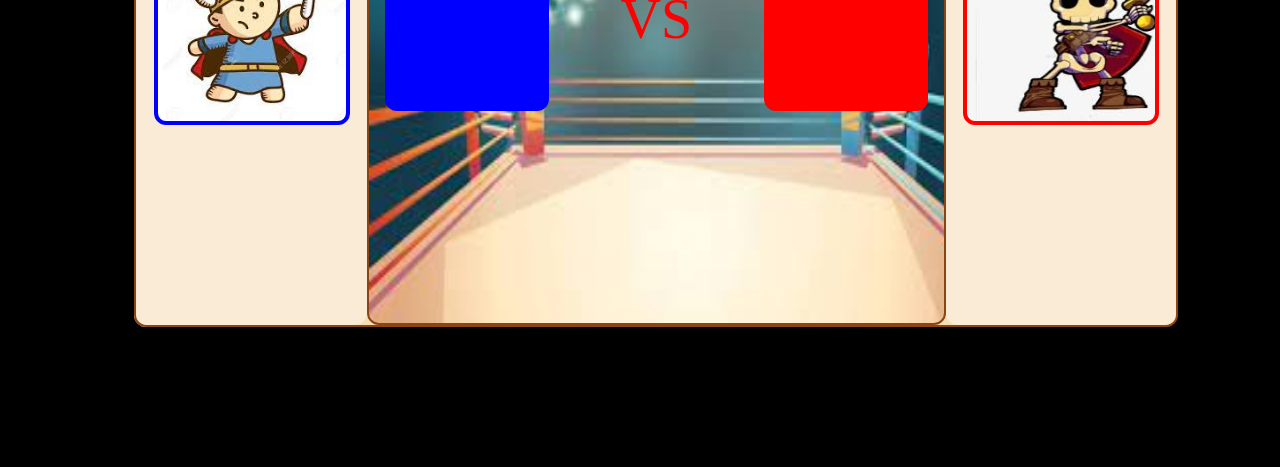
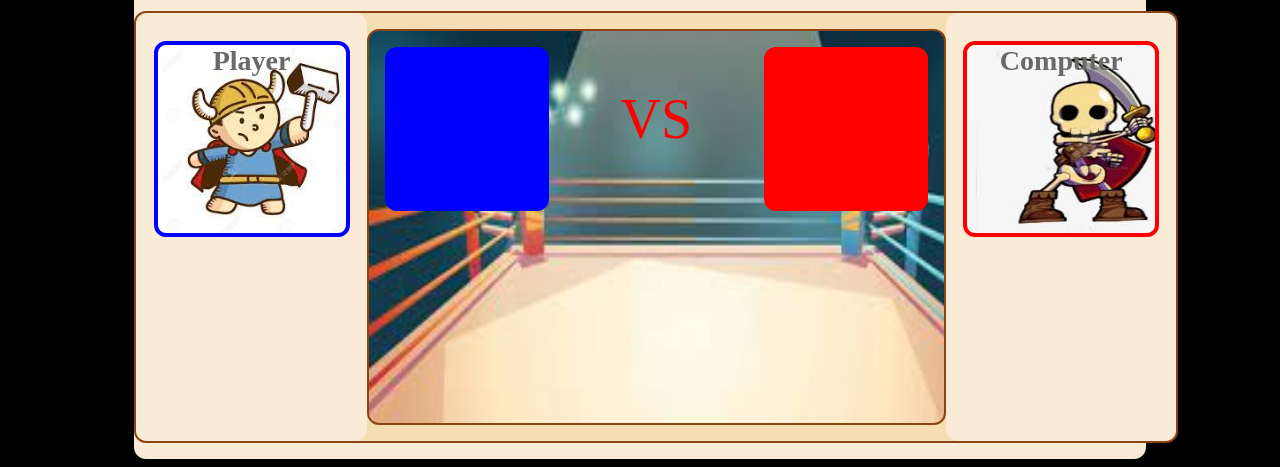
Before and after one commit to adamchappell00/rock-paper-scissors, a plain HTML site: page index.html in a window 1280 px wide. Shown: the part 769-1236 px from the top of the page. Before the commit the page ends 1104 px from the top, so only its background shows below. Drawn offline with nearby package versions, Linux system fonts and the light colour scheme.

Commit message:
added margins to some un-spaced elements

```diff
--- a/rps.css
+++ b/rps.css
@@ -32,7 +32,7 @@ a {
     justify-content: center;
     background-color: wheat;
     color: dimgray;
-    margin: 0 auto;
+    margin: 1em auto;
     padding: 0;
     border: 2px solid saddlebrown;
     border-radius: 12px;
@@ -113,6 +113,7 @@ a {
 #player{
     background-image: url("/img/user1.png");
     border: 4px solid blue;
+    margin-top: 1em;
 }
 #versus{
     background-image: url("/img/versus.png");
@@ -120,6 +121,7 @@ a {
 #computer{
     background-image: url("/img/computer1.png");
     border: 4px solid red;
+    margin-top: 1em;
 }
 #ring{
     background-image: url("/img/boxing.png");
```
